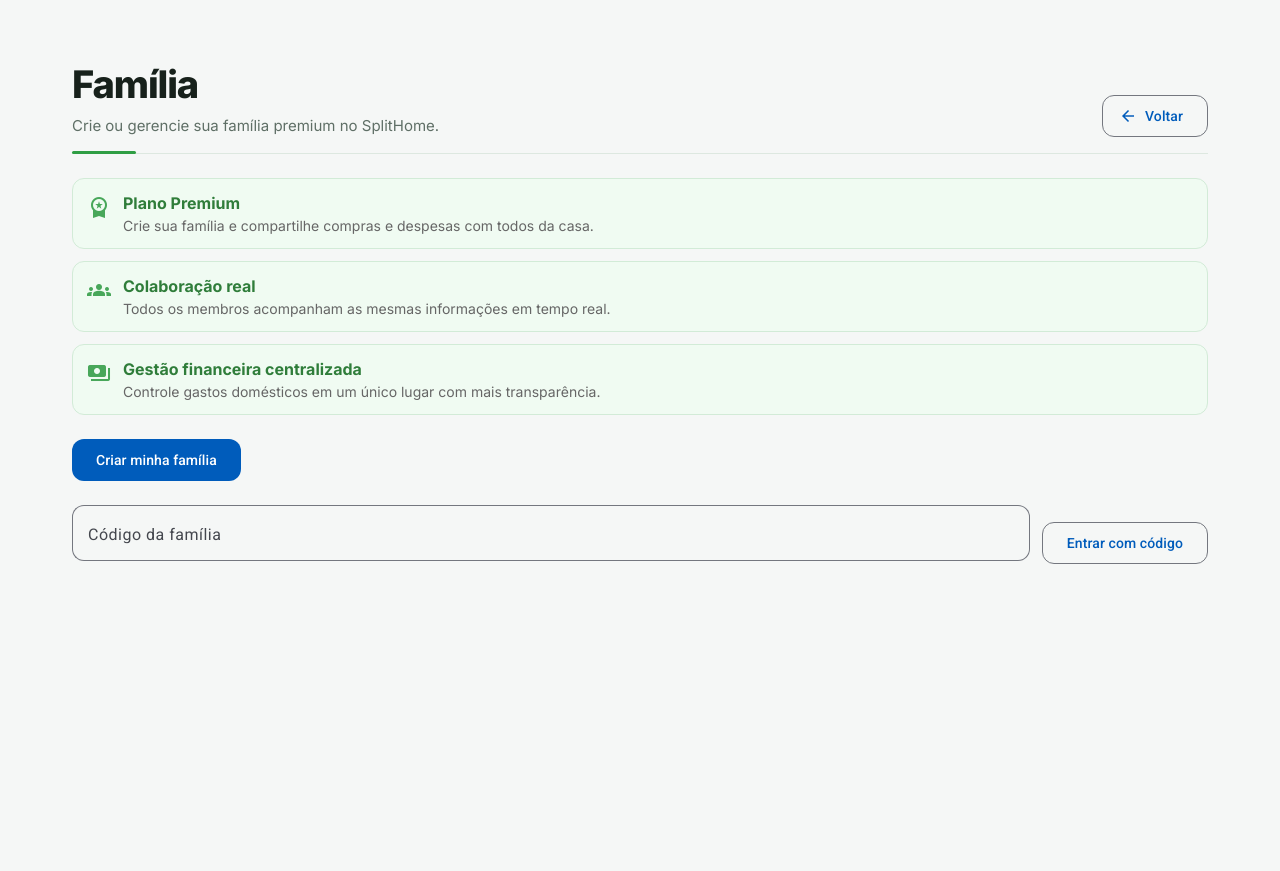
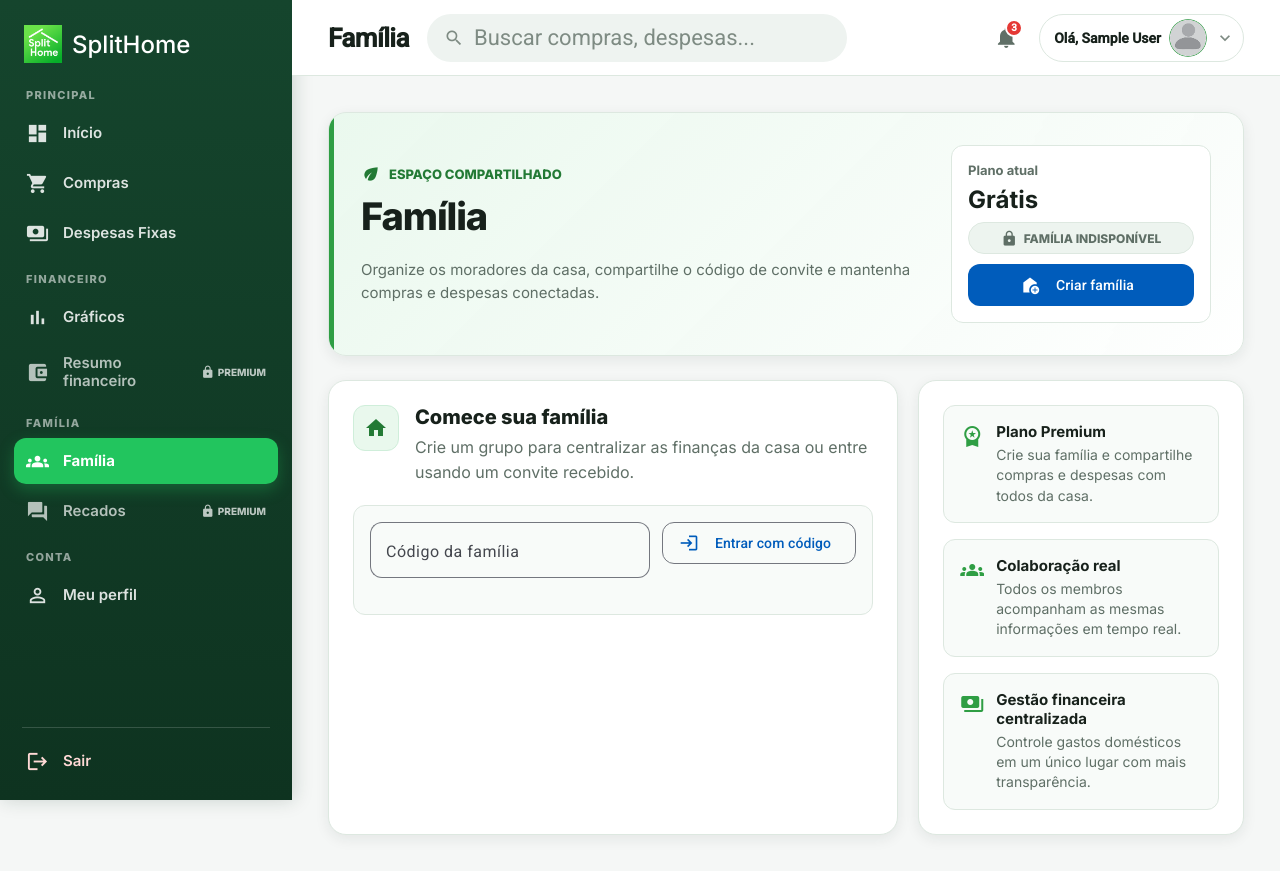
Before and after one commit to Wendel-Sampaio/splithome-frontend, an Angular app: page /familia in a window 1280 px wide. Before the commit the page ends 800 px from the top, so only its background shows below. Built offline with nearby package versions, Linux system fonts and the light colour scheme; sample sign-in values are in the browser's storage; a web font is replaced by a local one.

Commit message:
feat(familia): enhance familia component with improved layout and functionality

```diff
--- a/src/app/app.routes.ts
+++ b/src/app/app.routes.ts
@@ -5,7 +5,6 @@ import { HomeComponent } from './pages/home/home.component';
 import { RecadosComponent } from './pages/recados/recados.component';
 import { loginGuard } from './core/auth/guards/login.guard';
 import { homeGuard } from './core/auth/guards/home.guard';
-import { FamiliaComponent } from './pages/familia/familia.component';
 
 export const routes: Routes = [
 
@@ -13,6 +12,6 @@ export const routes: Routes = [
     {path: "login", component: LoginComponent, canActivate: [homeGuard]},
     {path: "cadastro", component: CadastroComponent, canActivate: [homeGuard]},
     {path: "home", component: HomeComponent, canActivate: [loginGuard]},
-    {path: "familia", component: FamiliaComponent, canActivate: [loginGuard]},
+    {path: "familia", component: HomeComponent, canActivate: [loginGuard], data: {initialView: 'familia'}},
     {path: "recados", component: RecadosComponent, canActivate: [loginGuard]}
 ];
--- a/src/app/pages/familia/familia.component.html
+++ b/src/app/pages/familia/familia.component.html
@@ -1,20 +1,60 @@
 <section class="familia-page sh-page">
-  <header class="sh-page-header">
-    <div>
+  <header class="familia-hero">
+    <div class="familia-hero-copy">
+      <span class="familia-kicker">
+        <mat-icon aria-hidden="true">eco</mat-icon>
+        Espaço compartilhado
+      </span>
       <h1 class="sh-page-title">Família</h1>
-      <p class="sh-page-subtitle">Crie ou gerencie sua família premium no SplitHome.</p>
+      <p class="sh-page-subtitle">
+        Organize os moradores da casa, compartilhe o código de convite e mantenha compras e despesas conectadas.
+      </p>
     </div>
-    <div class="sh-page-actions">
-      <button mat-stroked-button color="primary" type="button" (click)="voltarParaHome()">
-        <mat-icon aria-hidden="true">arrow_back</mat-icon>
-        Voltar
+
+    <div class="familia-status-panel">
+      <span class="status-label">Plano atual</span>
+      <strong>{{ isPremium ? 'Premium' : 'Grátis' }}</strong>
+      <span class="status-chip" [class.status-chip-active]="isPremiumWithFamily">
+        <mat-icon aria-hidden="true">{{ isPremiumWithFamily ? 'verified' : 'lock' }}</mat-icon>
+        {{ isPremiumWithFamily ? 'Família ativa' : 'Família indisponível' }}
+      </span>
+      @if (!isPremiumWithFamily) {
+        <button mat-flat-button color="primary" type="button" (click)="criarMinhaFamilia()" [disabled]="!podeCriarFamilia">
+          <mat-icon aria-hidden="true">add_home</mat-icon>
+          {{ criandoFamilia ? 'Criando família...' : 'Criar família' }}
         </button>
+      }
     </div>
   </header>
 
   <div class="familia-conteudo">
     @if (!isPremiumWithFamily) {
-      <div class="benefits" aria-label="Benefícios premium">
+      <div class="familia-grid">
+        <section class="family-onboarding sh-panel">
+          <div class="panel-heading">
+            <span class="panel-icon">
+              <mat-icon aria-hidden="true">home</mat-icon>
+            </span>
+            <div>
+              <h2>Comece sua família</h2>
+              <p>Crie um grupo para centralizar as finanças da casa ou entre usando um convite recebido.</p>
+            </div>
+          </div>
+
+          <div class="join-box">
+            <mat-form-field appearance="outline">
+              <mat-label>Código da família</mat-label>
+              <input matInput maxlength="20" [(ngModel)]="codigoEntrada" placeholder="Ex: ABCD1234">
+            </mat-form-field>
+
+            <button mat-stroked-button color="primary" (click)="entrarComCodigo()" [disabled]="!podeCriarFamilia">
+              <mat-icon aria-hidden="true">login</mat-icon>
+              {{ entrandoFamilia ? 'Entrando...' : 'Entrar com código' }}
+            </button>
+          </div>
+        </section>
+
+        <aside class="benefits sh-panel" aria-label="Benefícios premium">
           @for (benefit of premiumBenefits; track benefit.title) {
             <div class="benefit-item">
               <mat-icon aria-hidden="true">{{ benefit.icon }}</mat-icon>
@@ -24,34 +64,35 @@
               </div>
             </div>
           }
-      </div>
-
-      <div class="actions">
-        <button mat-flat-button color="primary" (click)="criarMinhaFamilia()" [disabled]="!podeCriarFamilia">
-          {{ criandoFamilia ? 'Criando família...' : 'Criar minha família' }}
-        </button>
-      </div>
-
-      <div class="join-box">
-        <mat-form-field appearance="outline">
-          <mat-label>Código da família</mat-label>
-          <input matInput maxlength="20" [(ngModel)]="codigoEntrada" placeholder="Ex: ABCD1234">
-        </mat-form-field>
-
-        <button mat-stroked-button color="primary" (click)="entrarComCodigo()" [disabled]="!podeCriarFamilia">
-          {{ entrandoFamilia ? 'Entrando...' : 'Entrar com código' }}
-        </button>
+        </aside>
       </div>
     } @else {
       @if (carregandoFamilia) {
         <p class="sh-status">Carregando dados da família...</p>
       } @else {
+        <div class="family-dashboard">
+          <section class="family-summary sh-panel">
+            <div class="summary-copy">
+              <span class="panel-icon">
+                <mat-icon aria-hidden="true">groups</mat-icon>
+              </span>
+              <div>
+                <span class="label">Grupo ativo</span>
                 <h2 class="familia-nome">{{ family?.name || 'Minha família' }}</h2>
+              </div>
+            </div>
 
-        <div class="family-code sh-panel">
+            <div class="summary-stat">
+              <span>Membros</span>
+              <strong>{{ totalMembros }}</strong>
+            </div>
+          </section>
+
+          <section class="family-code sh-panel">
             <div>
               <span class="label">Código da família</span>
-            <strong>{{ family?.familyCode || user.familyCode }}</strong>
+              <strong>{{ codigoFamilia }}</strong>
+              <p>Compartilhe este código com quem mora com você.</p>
             </div>
 
             <div class="code-actions">
@@ -65,29 +106,49 @@
                 Compartilhar link
               </button>
             </div>
+          </section>
+
+          <section class="members sh-panel">
+            <div class="members-header">
+              <div>
+                <span class="label">Pessoas conectadas</span>
+                <h2>Membros</h2>
               </div>
-
-        <div class="members sh-panel">
-          <h2>Membros</h2>
+              <span class="member-count">{{ totalMembros }}</span>
+            </div>
 
             @if (familyMembers.length) {
               <ul>
                 @for (member of familyMembers; track member.id) {
                   <li>
+                    <span class="member-avatar" aria-hidden="true">{{ member.name.charAt(0) || '?' }}</span>
+                    <div>
                       <strong>{{ member.name }}</strong>
                       <span>{{ member.email }}</span>
+                    </div>
                   </li>
                 }
               </ul>
             } @else {
               <p class="sh-status">Nenhum membro encontrado.</p>
             }
+          </section>
+
+          <section class="family-next sh-panel">
+            <span class="panel-icon">
+              <mat-icon aria-hidden="true">account_balance_wallet</mat-icon>
+            </span>
+            <div>
+              <h2>Tudo pronto para dividir melhor</h2>
+              <p>As compras, despesas fixas e resumos financeiros usam esta família como base de colaboração.</p>
+            </div>
+          </section>
         </div>
       }
     }
 
     @if (mensagemErro) {
-      <p class="sh-status-error">{{ mensagemErro }}</p>
+      <p class="sh-status sh-status-error">{{ mensagemErro }}</p>
     }
   </div>
 </section>
--- a/src/app/pages/familia/familia.component.scss
+++ b/src/app/pages/familia/familia.component.scss
@@ -1,8 +1,108 @@
 .familia-page {
-  background: var(--sh-color-bg);
-  box-sizing: border-box;
-  min-height: 100vh;
-  padding: clamp(24px, 5vw, 64px) clamp(16px, 4vw, 32px);
+  gap: var(--sh-space-6);
+  max-width: 1180px;
+  padding: 0;
+}
+
+.familia-hero {
+  align-items: stretch;
+  background:
+    linear-gradient(135deg, rgba(233, 248, 237, 0.96), rgba(255, 255, 255, 0.98)),
+    radial-gradient(circle at top right, rgba(47, 158, 68, 0.14), transparent 34%);
+  border: 1px solid var(--sh-color-border);
+  border-radius: var(--sh-radius-lg);
+  box-shadow: var(--sh-shadow-sm);
+  display: grid;
+  gap: var(--sh-space-5);
+  grid-template-columns: minmax(0, 1fr) 260px;
+  overflow: hidden;
+  padding: clamp(20px, 3vw, 32px);
+  position: relative;
+}
+
+.familia-hero::before {
+  background: var(--sh-color-primary);
+  content: "";
+  inset: 0 auto 0 0;
+  position: absolute;
+  width: 5px;
+}
+
+.familia-hero-copy {
+  align-self: center;
+  display: grid;
+  gap: var(--sh-space-3);
+  min-width: 0;
+}
+
+.familia-kicker {
+  align-items: center;
+  color: var(--sh-color-primary-strong);
+  display: inline-flex;
+  font-size: 13px;
+  font-weight: 800;
+  gap: 8px;
+  text-transform: uppercase;
+  width: fit-content;
+}
+
+.familia-kicker mat-icon,
+button mat-icon {
+  font-size: 20px;
+  height: 20px;
+  width: 20px;
+}
+
+.familia-status-panel {
+  align-items: stretch;
+  background: var(--sh-color-surface);
+  border: 1px solid var(--sh-color-border);
+  border-radius: var(--sh-radius-md);
+  display: grid;
+  gap: 10px;
+  padding: var(--sh-space-4);
+}
+
+.status-label,
+.label {
+  color: var(--sh-color-text-muted);
+  display: block;
+  font-size: 13px;
+  font-weight: 700;
+}
+
+.familia-status-panel strong {
+  color: var(--sh-color-text);
+  font-size: 24px;
+  line-height: 1;
+}
+
+.status-chip {
+  align-items: center;
+  background: var(--sh-color-bg-strong);
+  border: 1px solid var(--sh-color-border);
+  border-radius: 999px;
+  color: var(--sh-color-text-muted);
+  display: inline-flex;
+  font-size: 12px;
+  font-weight: 800;
+  gap: 6px;
+  justify-content: center;
+  min-height: 32px;
+  padding: 6px 10px;
+  text-transform: uppercase;
+}
+
+.status-chip mat-icon {
+  font-size: 17px;
+  height: 17px;
+  width: 17px;
+}
+
+.status-chip-active {
+  background: var(--sh-color-primary-soft);
+  border-color: var(--sh-color-primary-muted);
+  color: var(--sh-color-primary-strong);
 }
 
 .familia-conteudo {
@@ -11,23 +111,106 @@
   gap: var(--sh-space-6);
 }
 
+.familia-grid {
+  align-items: stretch;
+  display: grid;
+  gap: var(--sh-space-5);
+  grid-template-columns: minmax(0, 1.4fr) minmax(280px, 0.8fr);
+}
+
+.family-onboarding,
+.benefits,
+.family-summary,
+.family-code,
+.members,
+.family-next {
+  border-color: var(--sh-color-border);
+}
+
+.panel-heading,
+.summary-copy,
+.family-next {
+  align-items: flex-start;
+  display: flex;
+  gap: var(--sh-space-4);
+}
+
+.panel-icon {
+  align-items: center;
+  background: var(--sh-color-primary-soft);
+  border: 1px solid var(--sh-color-primary-muted);
+  border-radius: var(--sh-radius-md);
+  color: var(--sh-color-primary-strong);
+  display: inline-flex;
+  flex: 0 0 46px;
+  height: 46px;
+  justify-content: center;
+  width: 46px;
+}
+
+.panel-icon mat-icon {
+  font-size: 24px;
+  height: 24px;
+  width: 24px;
+}
+
+.panel-heading h2,
+.members h2,
+.family-next h2 {
+  color: var(--sh-color-text);
+  font-size: 20px;
+  font-weight: 800;
+  margin: 0;
+}
+
+.panel-heading p,
+.family-next p,
+.family-code p {
+  color: var(--sh-color-text-muted);
+  line-height: 1.55;
+  margin: 6px 0 0;
+}
+
+.join-box button,
+.code-actions button,
+.familia-status-panel button {
+  gap: 8px;
+}
+
+.join-box {
+  align-items: flex-start;
+  background: var(--sh-color-surface-alt);
+  border: 1px solid var(--sh-color-border);
+  border-radius: var(--sh-radius-md);
+  display: grid;
+  gap: var(--sh-space-3);
+  grid-template-columns: minmax(0, 1fr) auto;
+  margin-top: var(--sh-space-5);
+  padding: var(--sh-space-4);
+}
+
+.join-box mat-form-field {
+  width: 100%;
+}
+
 .benefits {
   display: grid;
-  gap: 12px;
+  gap: var(--sh-space-4);
 }
 
 .benefit-item {
   align-items: flex-start;
-  background: #f0fbf2;
-  border: 1px solid #d2ebd7;
-  border-radius: 12px;
+  background: var(--sh-color-surface-alt);
+  border: 1px solid var(--sh-color-border);
+  border-radius: var(--sh-radius-md);
   display: flex;
-  gap: 12px;
-  padding: 14px;
+  gap: var(--sh-space-3);
+  padding: var(--sh-space-4);
 }
 
 .benefit-item mat-icon {
-  color: #48a75a;
+  color: var(--sh-color-primary);
+  flex: 0 0 24px;
   margin-top: 2px;
 }
 
@@ -37,105 +220,210 @@
 }
 
 .benefit-item strong {
-  color: #2f7d3a;
+  color: var(--sh-color-text);
+  font-size: 15px;
 }
 
 .benefit-item span {
-  color: #666;
+  color: var(--sh-color-text-muted);
   font-size: 14px;
+  line-height: 1.45;
 }
 
-.actions {
-  display: flex;
+.family-dashboard {
+  display: grid;
+  gap: var(--sh-space-5);
+  grid-template-columns: minmax(0, 1fr) minmax(280px, 360px);
 }
 
-.join-box {
+.family-summary {
   align-items: center;
   display: flex;
-  gap: 12px;
+  gap: var(--sh-space-5);
+  grid-column: 1 / -1;
+  justify-content: space-between;
 }
 
-.join-box mat-form-field {
-  flex: 1;
+.familia-nome {
+  color: var(--sh-color-text);
+  font-size: clamp(24px, 3vw, 34px);
+  font-weight: 800;
+  letter-spacing: -0.02em;
+  line-height: 1.1;
+  margin: 4px 0 0;
+}
+
+.summary-stat {
+  background: var(--sh-color-primary-soft);
+  border: 1px solid var(--sh-color-primary-muted);
+  border-radius: var(--sh-radius-md);
+  display: grid;
+  min-width: 130px;
+  padding: var(--sh-space-4);
+  text-align: center;
+}
+
+.summary-stat span {
+  color: var(--sh-color-primary-strong);
+  font-size: 13px;
+  font-weight: 800;
+}
+
+.summary-stat strong {
+  color: var(--sh-color-primary-strong);
+  font-size: 34px;
+  line-height: 1;
 }
 
 .family-code {
   align-items: center;
   display: flex;
+  gap: var(--sh-space-5);
   justify-content: space-between;
-  gap: 16px;
-}
-
-.label {
-  color: #808080;
-  display: block;
-  font-size: 13px;
-  margin-bottom: 4px;
 }
 
 .family-code strong {
-  color: #2f7d3a;
-  font-size: 24px;
+  color: var(--sh-color-primary-strong);
+  display: block;
+  font-size: clamp(28px, 4vw, 42px);
+  font-weight: 800;
+  letter-spacing: 0.08em;
+  line-height: 1;
+  margin-top: 6px;
 }
 
 .code-actions {
   display: flex;
   flex-wrap: wrap;
   gap: 10px;
+  justify-content: flex-end;
 }
 
-.code-actions button mat-icon {
-  margin-right: 4px;
+.members {
+  grid-row: span 2;
 }
 
-.members h2 {
-  color: #2f7d3a;
-  margin: 0 0 12px;
+.members-header {
+  align-items: flex-start;
+  display: flex;
+  justify-content: space-between;
+  margin-bottom: var(--sh-space-4);
 }
 
-.familia-nome {
-  color: var(--sh-color-text);
-  font-size: 20px;
-  font-weight: 700;
-  margin: 0;
+.member-count {
+  align-items: center;
+  background: var(--sh-color-primary);
+  border-radius: 999px;
+  color: #ffffff;
+  display: inline-flex;
+  font-size: 14px;
+  font-weight: 800;
+  height: 34px;
+  justify-content: center;
+  min-width: 34px;
+  padding: 0 10px;
 }
 
 .members ul {
   display: grid;
-  gap: 10px;
+  gap: var(--sh-space-3);
   list-style: none;
   margin: 0;
   padding: 0;
 }
 
 .members li {
-  background: #fff;
-  border: 1px solid #e7ece8;
-  border-radius: 10px;
+  align-items: center;
+  background: var(--sh-color-surface-alt);
+  border: 1px solid var(--sh-color-border);
+  border-radius: var(--sh-radius-md);
+  display: flex;
+  gap: var(--sh-space-3);
+  min-width: 0;
+  padding: var(--sh-space-3);
+}
+
+.member-avatar {
+  align-items: center;
+  background: var(--sh-color-primary-soft);
+  border: 1px solid var(--sh-color-primary-muted);
+  border-radius: 50%;
+  color: var(--sh-color-primary-strong);
+  display: inline-flex;
+  flex: 0 0 40px;
+  font-weight: 800;
+  height: 40px;
+  justify-content: center;
+  text-transform: uppercase;
+  width: 40px;
+}
+
+.members li div {
   display: grid;
-  padding: 12px;
+  gap: 2px;
+  min-width: 0;
+}
+
+.members li strong,
+.members li span {
+  overflow: hidden;
+  text-overflow: ellipsis;
+  white-space: nowrap;
 }
 
 .members li strong {
-  color: #2d2d2d;
+  color: var(--sh-color-text);
+  font-weight: 800;
 }
 
 .members li span {
-  color: #767676;
+  color: var(--sh-color-text-muted);
+  font-size: 13px;
 }
 
-@media (max-width: 768px) {
-  .familia-page {
-    padding: 88px 12px 16px;
+.family-next {
+  background: linear-gradient(135deg, var(--sh-color-surface), var(--sh-color-primary-soft));
+}
+
+@media (max-width: 980px) {
+  .familia-hero,
+  .familia-grid,
+  .family-dashboard {
+    grid-template-columns: 1fr;
+  }
+
+  .members {
+    grid-row: auto;
+  }
+}
+
+@media (max-width: 640px) {
+  .familia-hero,
+  .family-summary,
+  .family-code,
+  .panel-heading,
+  .summary-copy,
+  .family-next {
+    align-items: flex-start;
+    flex-direction: column;
   }
 
   .join-box {
-    align-items: stretch;
-    flex-direction: column;
+    grid-template-columns: 1fr;
   }
 
-  .family-code {
-    align-items: flex-start;
-    flex-direction: column;
+  .join-box button,
+  .code-actions,
+  .code-actions button,
+  .familia-status-panel button {
+    width: 100%;
+  }
+
+  .code-actions {
+    justify-content: stretch;
+  }
+
+  .summary-stat {
+    width: 100%;
   }
 }
--- a/src/app/pages/familia/familia.component.ts
+++ b/src/app/pages/familia/familia.component.ts
@@ -1,5 +1,5 @@
 import { CommonModule } from '@angular/common';
-import { Component, DestroyRef, OnInit, inject } from '@angular/core';
+import { Component, DestroyRef, EventEmitter, OnInit, Output, inject } from '@angular/core';
 import { takeUntilDestroyed } from '@angular/core/rxjs-interop';
 import { FormsModule } from '@angular/forms';
 import { MatButtonModule } from '@angular/material/button';
@@ -32,6 +32,8 @@ export class FamiliaComponent implements OnInit {
   private readonly route = inject(ActivatedRoute);
   private readonly snackBar = inject(MatSnackBar);
   private readonly destroyRef = inject(DestroyRef);
+
+  @Output() voltarInicio = new EventEmitter<void>();
 
   user: User = this.userService.getUser();
   family: Familia | null = null;
@@ -76,11 +78,24 @@ export class FamiliaComponent implements OnInit {
     return this.user.plan === 'PREMIUM' && !!this.user.familyCode;
   }
 
+  get isPremium(): boolean {
+    return this.user.plan === 'PREMIUM';
+  }
+
   get podeCriarFamilia(): boolean {
     return !this.criandoFamilia && !this.entrandoFamilia;
   }
 
+  get codigoFamilia(): string {
+    return (this.family?.familyCode || this.user.familyCode || '').trim();
+  }
+
+  get totalMembros(): number {
+    return this.familyMembers.length;
+  }
+
   voltarParaHome(): void {
+    this.voltarInicio.emit();
     this.router.navigate(['/home']);
   }
 
@@ -99,6 +114,7 @@ export class FamiliaComponent implements OnInit {
         next: (token) => {
           this.userService.addToken(token);
           this.snackBar.open('Família criada com sucesso!', '', { duration: 4000 });
+          this.voltarInicio.emit();
           this.router.navigate(['/home']);
         },
         error: () => {
@@ -128,6 +144,7 @@ export class FamiliaComponent implements OnInit {
         next: (token) => {
           this.userService.addToken(token);
           this.snackBar.open('Você entrou na família com sucesso!', '', { duration: 4000 });
+          this.voltarInicio.emit();
           this.router.navigate(['/home']);
         },
         error: () => {
--- a/src/app/pages/home/home.component.html
+++ b/src/app/pages/home/home.component.html
@@ -57,7 +57,8 @@
                 <div class="menu-group">
                     <span class="group-label">Fam&iacute;lia</span>
                     <button (click)="abrirFamilia()"
-                            class="botoes-menu-lateral">
+                            class="botoes-menu-lateral"
+                            [ngClass]="{'selected': currentView === 'familia'}">
                         <mat-icon class="icones-botao">groups</mat-icon>
                         <span class="menu-label">Fam&iacute;lia</span>
                     </button>
@@ -149,6 +150,8 @@
                 <mat-card-content><app-resumo-financeiro></app-resumo-financeiro></mat-card-content>
             </mat-card>
 
+            <app-familia *ngIf="currentView === 'familia'" (voltarInicio)="abrirInicio()"></app-familia>
+
             <meu-perfil class="meu-perfil" *ngIf="currentView === 'meuPerfil'" (profilePhotoUpdated)="atualizarFotoPerfil($event)"></meu-perfil>
         </section>
     </main>
--- a/src/app/pages/home/home.component.ts
+++ b/src/app/pages/home/home.component.ts
@@ -1,7 +1,7 @@
 import { ChangeDetectorRef, Component, DestroyRef, inject } from '@angular/core';
 import { CommonModule } from '@angular/common';
 import { takeUntilDestroyed } from '@angular/core/rxjs-interop';
-import { Router } from '@angular/router';
+import { ActivatedRoute, Router } from '@angular/router';
 import { MatButtonModule } from '@angular/material/button';
 import { MatCardModule } from '@angular/material/card';
 import { MatDialog } from '@angular/material/dialog';
@@ -20,16 +20,18 @@ import { EstatisticasComponent } from '../estatisticas/estatisticas.component';
 import { UserStateService } from '../../core/auth/user/user-state.service';
 import { ResumoFinanceiroComponent } from '../resumo-financeiro/resumo-financeiro.component';
 import { ModalService } from '../../shared/components/ui/modal';
+import { FamiliaComponent } from '../familia/familia.component';
 
 @Component({
   selector: 'app-home',
-  imports: [MatCardModule, MatIcon, MatButtonModule, MatMenuModule, ComprasComponent, DespesasFixasComponent, MeuPerfilComponent, EstatisticasComponent, ResumoFinanceiroComponent, DashboardInicioComponent, CommonModule, MatToolbarModule],
+  imports: [MatCardModule, MatIcon, MatButtonModule, MatMenuModule, ComprasComponent, DespesasFixasComponent, MeuPerfilComponent, EstatisticasComponent, ResumoFinanceiroComponent, DashboardInicioComponent, FamiliaComponent, CommonModule, MatToolbarModule],
   templateUrl: './home.component.html',
   styleUrl: './home.component.scss'
 })
 export class HomeComponent {
   loginService = inject(UserService);
   router = inject(Router);
+  route = inject(ActivatedRoute);
   planService = inject(PlanService);
   userStateService = inject(UserStateService);
   private cdr = inject(ChangeDetectorRef);
@@ -54,6 +56,10 @@ export class HomeComponent {
 
     if (this.isPremium) {
       this.userStateService.getFamilyUsers().pipe(takeUntilDestroyed(this.destroyRef)).subscribe();
+    }
+
+    if (this.route.snapshot.data['initialView'] === 'familia') {
+      this.abrirFamilia();
     }
   }
 
@@ -127,7 +133,8 @@ export class HomeComponent {
   }
 
   abrirFamilia(): void {
-    this.router.navigate(['/familia']);
+    this.currentView = 'familia';
+    this.currentViewTitle = 'Família';
   }
 
   abrirRecados(): void {
--- a/src/app/shared/components/upgrade/upgrade.component.html
+++ b/src/app/shared/components/upgrade/upgrade.component.html
@@ -1,6 +1,3 @@
-<app-modal-header
-  title="Recurso Premium"
-  description="Esta funcionalidade faz parte do plano Premium da SplitHome." />
 
 <app-modal-body>
   <section class="sh-upgrade__hero" aria-label="Aviso de recurso Premium">
```
Also changed, not shown: 1 other file (tests, documents, lock files or other folders). Lines whose indentation alone changed are shown as unchanged.
